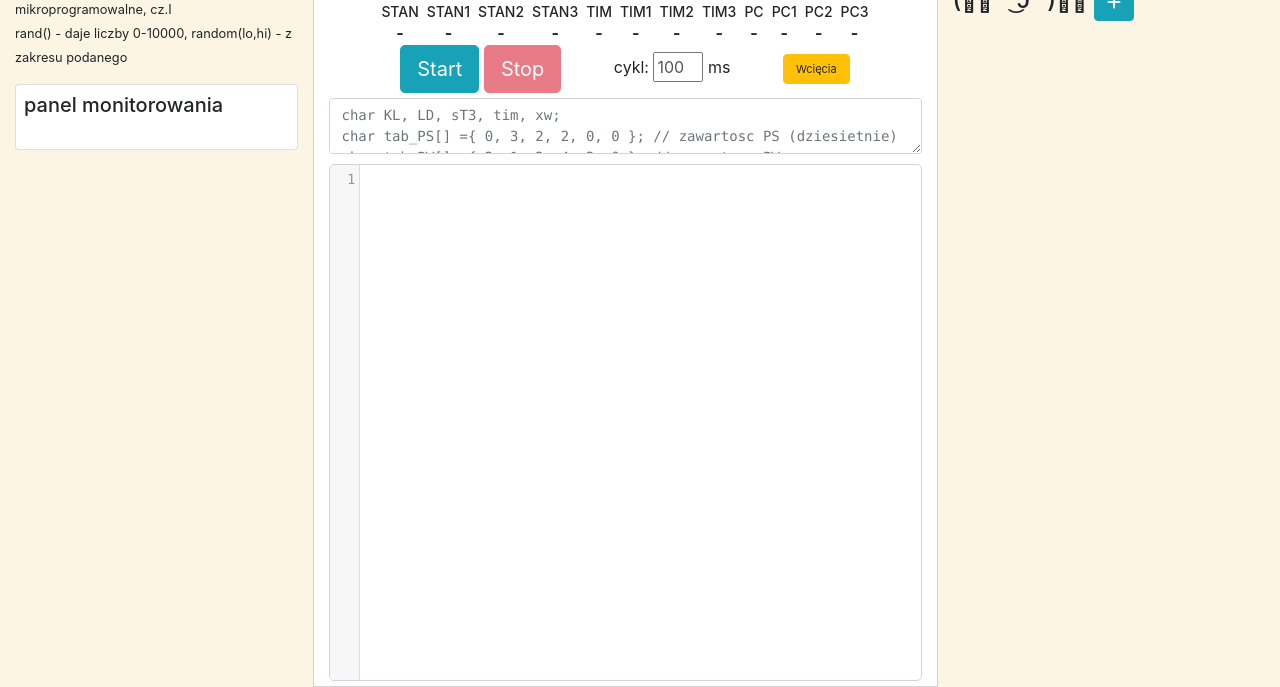
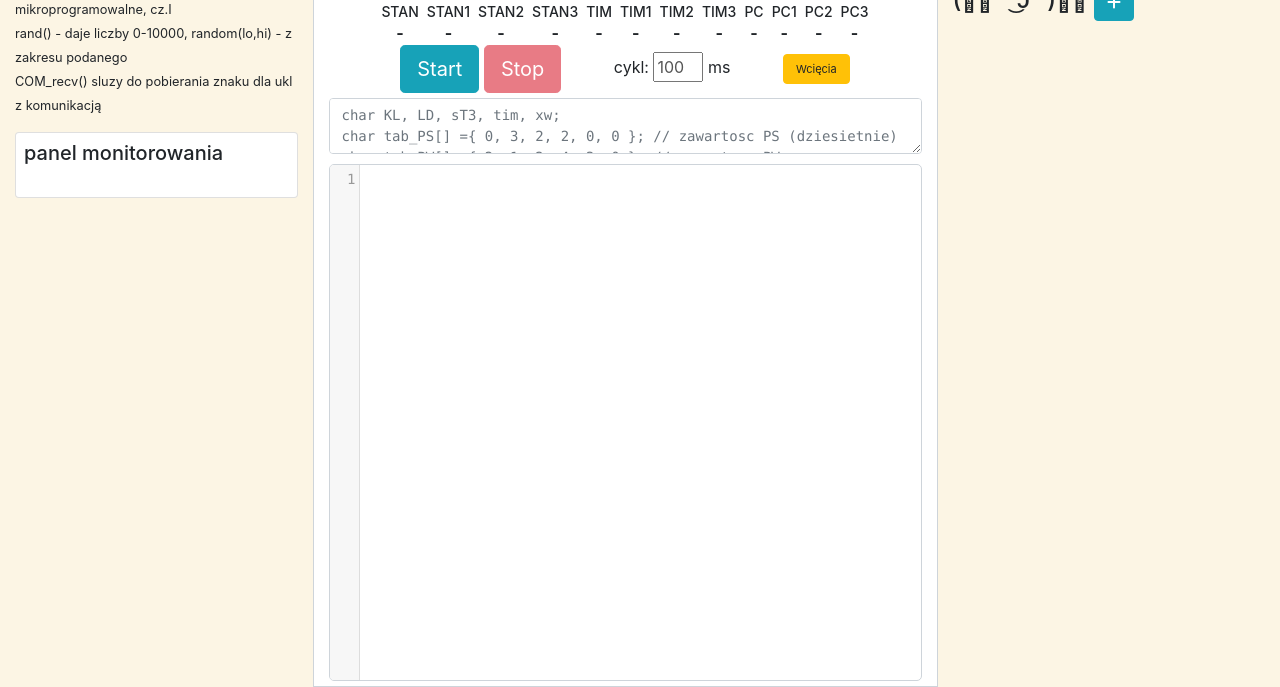
Before and after one commit to RumSoft/VI-zbiorniczki-tester, a plain HTML site: page index.html in a window 1280 px wide. Shown: the part 113-800 px from the top of the page. Drawn offline with nearby package versions, Linux system fonts and the light colour scheme; a script that the page names is missing.

Commit message:
Update index.html

```diff
--- a/index.html
+++ b/index.html
@@ -60,6 +60,7 @@
             </h2>
             <p class="m-0"><small>zaktualizowane do wykładu Układy mikroprogramowalne, cz.I</small></p>
             <p class="m-0"><small>rand() - daje liczby 0-10000, random(lo,hi) - z zakresu podanego</small></p>
+            <p class="m-0"><small>COM_recv() sluzy do pobierania znaku dla ukl z komunikacją</small></p>
             <!-- <h6><a href="zbiorniczek.txt"> &gt; kodzik do emergency symulatora z komunikacją &lt; </a></h6> -->
             <div class="card p-2 mt-3" style="overflow: hidden;">
                 <h5>panel monitorowania</h5>
```
